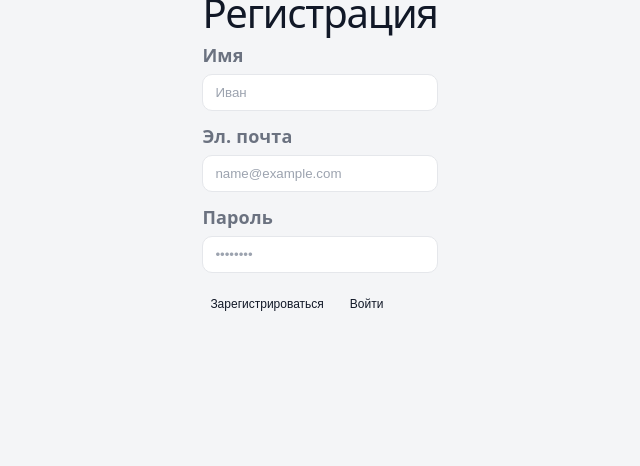
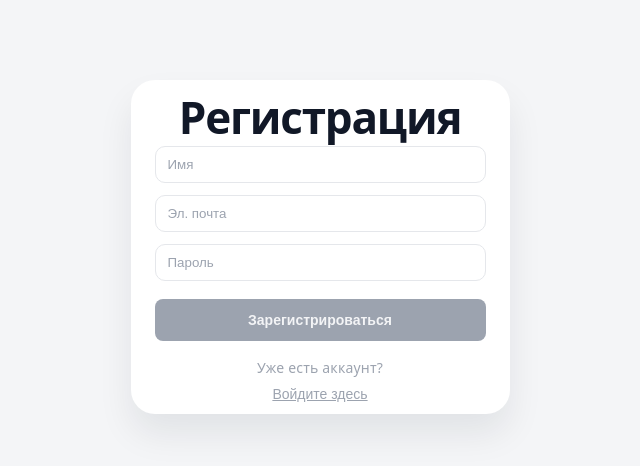
Before and after one commit to HadzimeSan/skypro-wallet, a React (Vite) app: page /register in a window 1280 px wide. Shown: the top 466 px of the page, without its empty margins (320-960 px from the left). Built offline with nearby package versions, Linux system fonts and the light colour scheme; no server answers.

Commit message:
feat: restore login/register window states
Restore auth window UI states (valid/invalid inputs, error message, disabled submit behavior) and keep placeholder-only labels per latest requirements.

```diff
--- a/src/pages/Login.jsx
+++ b/src/pages/Login.jsx
@@ -6,9 +6,9 @@ import { setToken } from '../utils/authStorage.js'
 export default function LoginPage() {
   const navigate = useNavigate()
   const [form, setForm] = useState({ email: '', password: '' })
-  const [errors, setErrors] = useState({})
   const [requestError, setRequestError] = useState('')
   const [isSubmitting, setIsSubmitting] = useState(false)
+  const [isSubmitted, setIsSubmitted] = useState(false)
 
   const validate = () => {
     const nextErrors = {}
@@ -31,9 +31,9 @@ export default function LoginPage() {
   const handleSubmit = async (e) => {
     e.preventDefault()
     setRequestError('')
+    setIsSubmitted(true)
 
     const nextErrors = validate()
-    setErrors(nextErrors)
     if (Object.keys(nextErrors).length > 0) return
 
     try {
@@ -48,7 +48,7 @@ export default function LoginPage() {
       }
 
       setToken(result.token)
-      navigate('/main')
+      navigate('/expenses')
     } catch (error) {
       setRequestError(error.message || 'Не удалось выполнить вход')
     } finally {
@@ -56,53 +56,73 @@ export default function LoginPage() {
     }
   }
 
+  const liveErrors = validate()
+  const hasErrors = Object.keys(liveErrors).length > 0
+  const canSubmit = !hasErrors && !isSubmitting
+  const showValidationError = isSubmitted && hasErrors
+
+  const emailState = form.email.length === 0 ? 'default' : liveErrors.email ? 'invalid' : 'valid'
+  const passwordState = form.password.length === 0 ? 'default' : liveErrors.password ? 'invalid' : 'valid'
+
   return (
     <div className="page auth">
-      <h1 className="section-title">Вход</h1>
+      <div className="auth-card">
+        <h1 className="section-title auth-title">Вход</h1>
         <form className="form" onSubmit={handleSubmit}>
           <div className="field">
-          <label htmlFor="email">Логин или эл. почта</label>
+            <div className="auth-input-wrap">
               <input
                 id="email"
                 type="text"
                 name="email"
+                className={emailState === 'valid' ? 'auth-input auth-input--valid' : emailState === 'invalid' ? 'auth-input auth-input--invalid' : 'auth-input'}
                 value={form.email}
-            placeholder="admin или name@example.com"
+                placeholder="Эл. почта"
                 autoComplete="username"
                 onChange={(e) => setForm((prev) => ({ ...prev, email: e.target.value }))}
               />
-          {errors.email ? <div className="field-error">{errors.email}</div> : null}
+              {emailState === 'invalid' ? <span className="auth-input-star">*</span> : null}
+            </div>
           </div>
 
           <div className="field">
-          <label htmlFor="password">Пароль</label>
+            <div className="auth-input-wrap">
               <input
                 id="password"
                 type="password"
                 name="password"
+                className={passwordState === 'valid' ? 'auth-input auth-input--valid' : passwordState === 'invalid' ? 'auth-input auth-input--invalid' : 'auth-input'}
                 value={form.password}
-            placeholder="••••••••"
+                placeholder="Пароль"
                 autoComplete="current-password"
                 onChange={(e) => setForm((prev) => ({ ...prev, password: e.target.value }))}
               />
-          {errors.password ? <div className="field-error">{errors.password}</div> : null}
+              {passwordState === 'invalid' ? <span className="auth-input-star">*</span> : null}
+            </div>
           </div>
 
+          {showValidationError ? (
+            <div className="request-error">
+              Упс! Введенные вами данные некорректны.
+              <br />
+              Введите данные корректно и повторите попытку.
+            </div>
+          ) : null}
           {requestError ? <div className="request-error">{requestError}</div> : null}
 
           <div className="form__actions">
-          <button className="app-btn" type="submit" disabled={isSubmitting}>
+            <button className="auth-submit-btn" type="submit" disabled={!canSubmit}>
               {isSubmitting ? 'Входим...' : 'Войти'}
-          </button>
-          <button className="app-btn app-btn--ghost" type="button" onClick={() => navigate('/register')}>
-            Регистрация
             </button>
           </div>
         </form>
 
-      <p style={{ marginTop: 12 }}>
-        Нет аккаунта? <Link to="/register">Создать</Link>
+        <p className="auth-footer-text">
+          Нужно зарегистрироваться?
+          <br />
+          <Link to="/register">Регистрируйтесь здесь</Link>
         </p>
+      </div>
     </div>
   )
 }
--- a/src/pages/Register.jsx
+++ b/src/pages/Register.jsx
@@ -10,33 +10,27 @@ export default function RegisterPage() {
     email: '',
     password: '',
   })
-  const [errors, setErrors] = useState({})
   const [requestError, setRequestError] = useState('')
   const [isSubmitting, setIsSubmitting] = useState(false)
+  const [isSubmitted, setIsSubmitted] = useState(false)
 
   const validate = () => {
     const nextErrors = {}
 
-    const name = form.name.trim()
-    const emailOrLogin = form.email.trim()
-    const password = form.password
-
-    if (!name) {
+    if (!form.name.trim()) {
       nextErrors.name = 'Введите имя'
-    } else if (name.length < 3) {
-      nextErrors.name = 'Имя должно быть не короче 3 символов'
     }
 
-    if (!emailOrLogin) {
-      nextErrors.email = 'Введите логин'
-    } else if (emailOrLogin.length < 3) {
-      nextErrors.email = 'Логин должен быть не короче 3 символов'
+    if (!form.email.trim()) {
+      nextErrors.email = 'Введите email'
+    } else if (!/^\S+@\S+\.\S+$/.test(form.email)) {
+      nextErrors.email = 'Некорректный формат email'
     }
 
-    if (!password) {
+    if (!form.password) {
       nextErrors.password = 'Введите пароль'
-    } else if (password.length < 3) {
-      nextErrors.password = 'Пароль должен быть не короче 3 символов'
+    } else if (form.password.length < 8 || !/[A-Z]/.test(form.password) || !/\d/.test(form.password)) {
+      nextErrors.password = 'Пароль: минимум 8 символов, 1 цифра и 1 заглавная буква'
     }
 
     return nextErrors
@@ -45,9 +39,9 @@ export default function RegisterPage() {
   const handleSubmit = async (e) => {
     e.preventDefault()
     setRequestError('')
+    setIsSubmitted(true)
 
     const nextErrors = validate()
-    setErrors(nextErrors)
     if (Object.keys(nextErrors).length > 0) return
 
     try {
@@ -63,7 +57,7 @@ export default function RegisterPage() {
       }
 
       setToken(result.token)
-      navigate('/main')
+      navigate('/expenses')
     } catch (error) {
       setRequestError(error.message || 'Не удалось выполнить регистрацию')
     } finally {
@@ -71,62 +65,92 @@ export default function RegisterPage() {
     }
   }
 
+  const liveErrors = validate()
+  const hasErrors = Object.keys(liveErrors).length > 0
+  const canSubmit = !hasErrors && !isSubmitting
+  const showValidationError = isSubmitted && hasErrors
+
+  const nameState = form.name.length === 0 ? 'default' : liveErrors.name ? 'invalid' : 'valid'
+  const emailState = form.email.length === 0 ? 'default' : liveErrors.email ? 'invalid' : 'valid'
+  const passwordState = form.password.length === 0 ? 'default' : liveErrors.password ? 'invalid' : 'valid'
+
   return (
     <div className="page auth">
-      <h1 className="section-title">Регистрация</h1>
+      <div className="auth-card">
+        <h1 className="section-title auth-title">Регистрация</h1>
         <form className="form" onSubmit={handleSubmit}>
           <div className="field">
-          <label htmlFor="name">Имя</label>
+            <div className="auth-input-wrap">
               <input
                 id="name"
                 type="text"
                 name="name"
+                className={nameState === 'valid' ? 'auth-input auth-input--valid' : nameState === 'invalid' ? 'auth-input auth-input--invalid' : 'auth-input'}
                 value={form.name}
-            placeholder="Иван"
+                placeholder="Имя"
                 autoComplete="name"
                 onChange={(e) => setForm((prev) => ({ ...prev, name: e.target.value }))}
               />
-          {errors.name ? <div className="field-error">{errors.name}</div> : null}
+              {nameState === 'invalid' ? <span className="auth-input-star">*</span> : null}
+            </div>
           </div>
 
           <div className="field">
-          <label htmlFor="email">Эл. почта</label>
+            <div className="auth-input-wrap">
               <input
                 id="email"
                 type="email"
                 name="email"
+                className={emailState === 'valid' ? 'auth-input auth-input--valid' : emailState === 'invalid' ? 'auth-input auth-input--invalid' : 'auth-input'}
                 value={form.email}
-            placeholder="name@example.com"
+                placeholder="Эл. почта"
                 autoComplete="username"
                 onChange={(e) => setForm((prev) => ({ ...prev, email: e.target.value }))}
               />
-            {errors.email ? <div className="field-error">{errors.email}</div> : null}
+              {emailState === 'invalid' ? <span className="auth-input-star">*</span> : null}
+            </div>
           </div>
 
           <div className="field">
-          <label htmlFor="password">Пароль</label>
+            <div className="auth-input-wrap">
               <input
                 id="password"
                 type="password"
                 name="password"
+                className={passwordState === 'valid' ? 'auth-input auth-input--valid' : passwordState === 'invalid' ? 'auth-input auth-input--invalid' : 'auth-input'}
                 value={form.password}
-            placeholder="••••••••"
+                placeholder="Пароль"
                 autoComplete="new-password"
                 onChange={(e) => setForm((prev) => ({ ...prev, password: e.target.value }))}
               />
-          {errors.password ? <div className="field-error">{errors.password}</div> : null}
+              {passwordState === 'invalid' ? <span className="auth-input-star">*</span> : null}
+            </div>
           </div>
 
+          {showValidationError ? (
+            <div className="request-error">
+              Упс! Введенные вами данные некорректны.
+              <br />
+              Введите данные корректно и повторите попытку.
+            </div>
+          ) : null}
+          {requestError ? <div className="request-error">{requestError}</div> : null}
+
           <div className="form__actions">
-          <button className="app-btn" type="submit" disabled={isSubmitting}>
+            <button className="auth-submit-btn" type="submit" disabled={!canSubmit}>
               {isSubmitting ? 'Регистрируем...' : 'Зарегистрироваться'}
             </button>
-          <button className="app-btn app-btn--ghost" type="button" onClick={() => navigate('/login')}>
-            Войти
+          </div>
+        </form>
+
+        <p className="auth-footer-text">
+          Уже есть аккаунт?
+          <br />
+          <button className="auth-link-btn" type="button" onClick={() => navigate('/login')}>
+            Войдите здесь
           </button>
+        </p>
       </div>
-        {requestError ? <div className="request-error">{requestError}</div> : null}
-      </form>
     </div>
   )
 }
--- a/src/styles.css
+++ b/src/styles.css
@@ -93,9 +93,92 @@
 }
 
 .auth {
-  max-width: 520px;
+  max-width: 392px;
   margin: 0 auto;
   text-align: left;
+  padding-top: 80px;
+}
+
+.auth-card {
+  background: #fff;
+  border-radius: 24px;
+  padding: 24px;
+  width: 379px;
+  height: 334px;
+  box-sizing: border-box;
+  box-shadow: 0 20px 35px rgba(17, 24, 39, 0.08);
+}
+
+.auth-title {
+  font-size: 44px;
+  font-weight: 700;
+  text-align: center;
+  margin-bottom: 18px;
+}
+
+.auth-input-wrap {
+  position: relative;
+}
+
+.auth-input {
+  width: 100%;
+  box-sizing: border-box;
+}
+
+.auth-input--valid {
+  border-color: #7c3aed !important;
+  background: #f3edff !important;
+}
+
+.auth-input--invalid {
+  border-color: #ef4444 !important;
+  background: #fff1f2 !important;
+  color: #b91c1c !important;
+}
+
+.auth-input-star {
+  position: absolute;
+  right: 10px;
+  top: 50%;
+  transform: translateY(-50%);
+  color: #ef4444;
+  font-weight: 700;
+}
+
+.auth-submit-btn {
+  width: 100%;
+  height: 42px;
+  border-radius: 8px;
+  border: none;
+  background: #7c3aed;
+  color: #fff;
+  font-size: 14px;
+  font-weight: 600;
+  cursor: pointer;
+}
+
+.auth-submit-btn:disabled {
+  background: #9ca3af;
+  color: #f3f4f6;
+  cursor: not-allowed;
+}
+
+.auth-footer-text {
+  margin-top: 14px;
+  text-align: center;
+  font-size: 14px;
+  color: #9ca3af;
+}
+
+.auth-footer-text a,
+.auth-link-btn {
+  color: #9ca3af;
+  text-decoration: underline;
+  background: none;
+  border: none;
+  padding: 0;
+  cursor: pointer;
+  font-size: 14px;
 }
 
 .form {
@@ -259,12 +342,13 @@ textarea {
 }
 
 .request-error {
-  color: #991b1b;
-  border: 1px solid rgba(239, 68, 68, 0.35);
-  background: rgba(239, 68, 68, 0.08);
-  border-radius: 10px;
-  padding: 10px 12px;
+  color: #ef4444;
+  border: none;
+  background: transparent;
+  border-radius: 0;
+  padding: 2px 0 0;
   font-size: 14px;
+  text-align: left;
 }
 
 .expenses-page {
```
Lines whose indentation alone changed are shown as unchanged.
